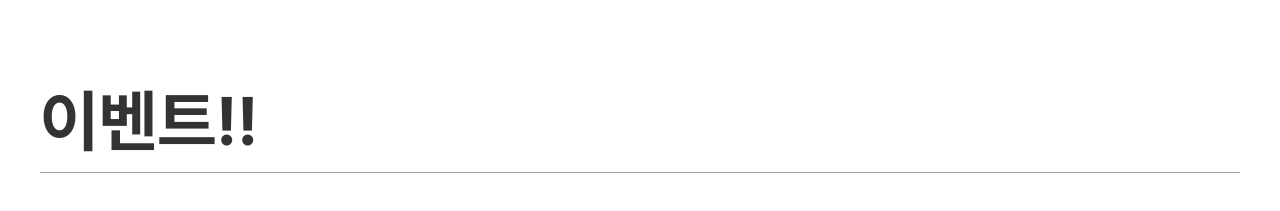
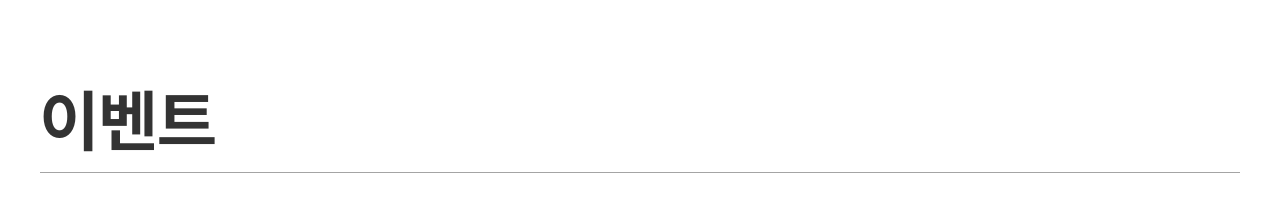
Before and after one commit to gandy818/edge-english, a Next.js app: page /events in a window 1280 px wide. Shown: the part 120-331 px from the top of the page. Built offline with nearby package versions, Linux system fonts and the light colour scheme.

Commit message:
test: 배포 테스트

```diff
--- a/src/app/events/page.tsx
+++ b/src/app/events/page.tsx
@@ -51,7 +51,7 @@ export default function EventPage() {
   return (
     <div className="mx-auto max-w-[1200px]">
       <div className="mt-[120px] border-b border-[#A4A4A4]">
-        <h1 className="text-[68px] font-bold">이벤트!!</h1>
+        <h1 className="text-[68px] font-bold">이벤트</h1>
       </div>
 
       {/* 분류 */}
```
